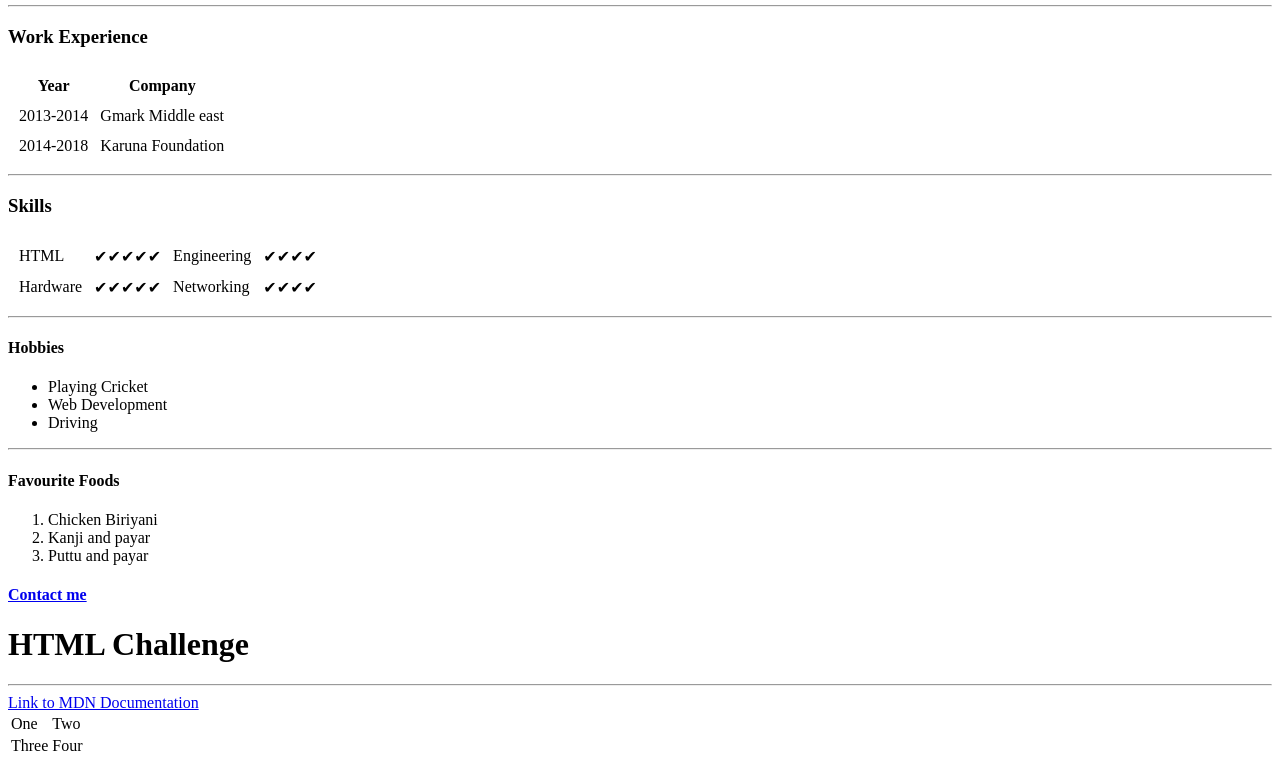
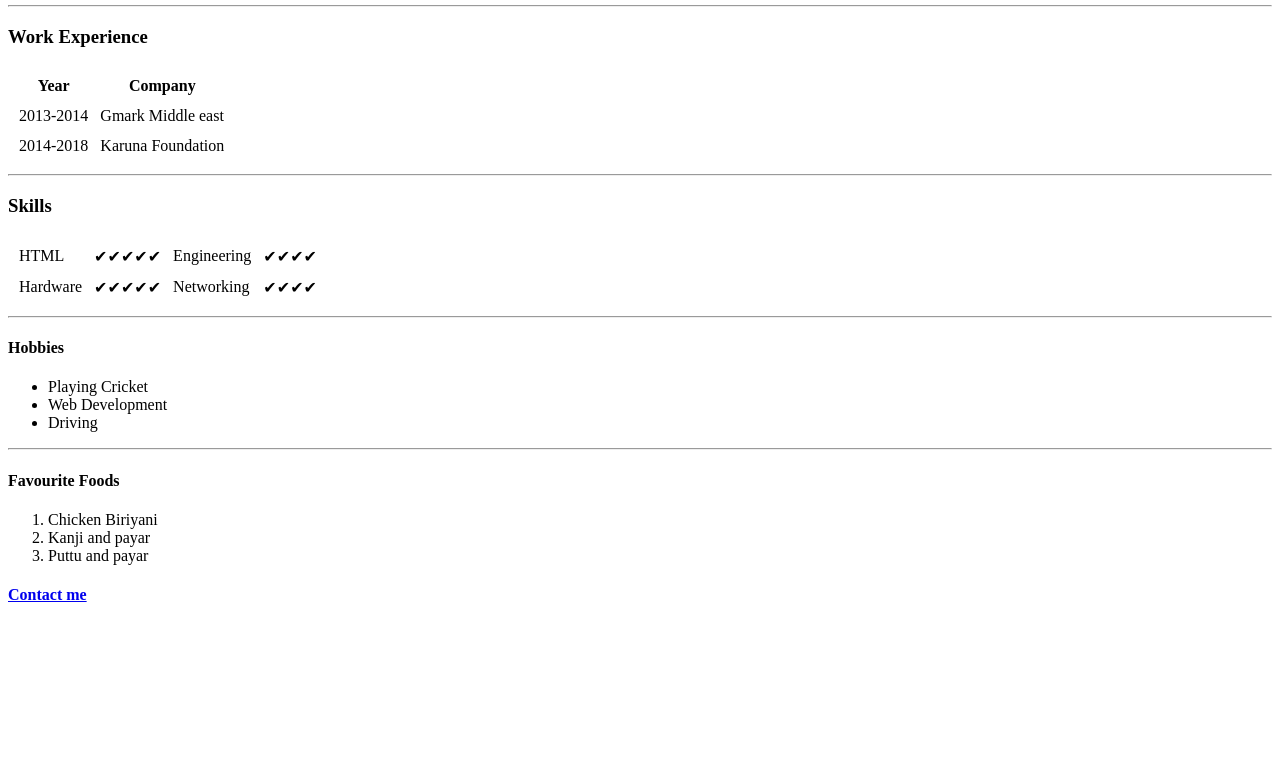
Before and after one commit to ckgokul/GokulCV, a plain HTML site: page Index.html in a window 1280 px wide. Shown: the part 357-1123 px from the top of the page. After the commit the page ends 982 px from the top, so only its background shows below. Drawn offline with Linux system fonts and the light colour scheme.

Commit message:
Add files via upload

```diff
--- a/Index.html
+++ b/Index.html
@@ -4,21 +4,27 @@
 <head>
   <meta charset="utf-8">
   <title>Gokul's</title>
+
+<link rel="stylesheet" href="css/styles.css">
 </head>
 
 <body>
+
+
   <table cellspacing="20">
     <tr>
       <td><img src="https://media-exp1.licdn.com/dms/image/C5103AQGrrofGlVVUnA/profile-displayphoto-shrink_200_200/0?e=1607558400&v=beta&t=585Ewz9nxtWfh2ZuStFhpHMDQgAGBcS4OGCKg5X1zLo" alt=""></td>
       <td><h1>Gokul CK</h1>
+        <link rel="stylesheet" href="css/styles.css">
       <p><em>Development Manager at <strong>SBI Life</strong></em></p>
       <p>I am an engineer, currently working with SBI Life and learned some things in Life</p></td>
     </tr>
   </table>
-
+<!--66bfbf-->
 
   <hr>
   <h3>Work Experience</h3>
+  <link rel="stylesheet" href="css/styles.css">
   <table cellspacing="10">
     <thead>
       <tr>
@@ -74,19 +80,7 @@
     </ol>
 
   <h4><a href="Contact Me.html">Contact me</a></h4>
-  <h1>HTML Challenge</h1>
-  <hr>
-  <a href="https://developer.mozilla.org/en-US/docs/Web/HTML">Link to MDN Documentation</a>
-  <table>
-    <tr>
-      <td>One</td>
-      <td>Two</td>
-    </tr>
-    <tr>
-      <td>Three</td>
-      <td>Four</td>
-    </tr>
-  </table>
+  <link rel="stylesheet" href="css/styles.css">
 </body>
 
 </html>
```
